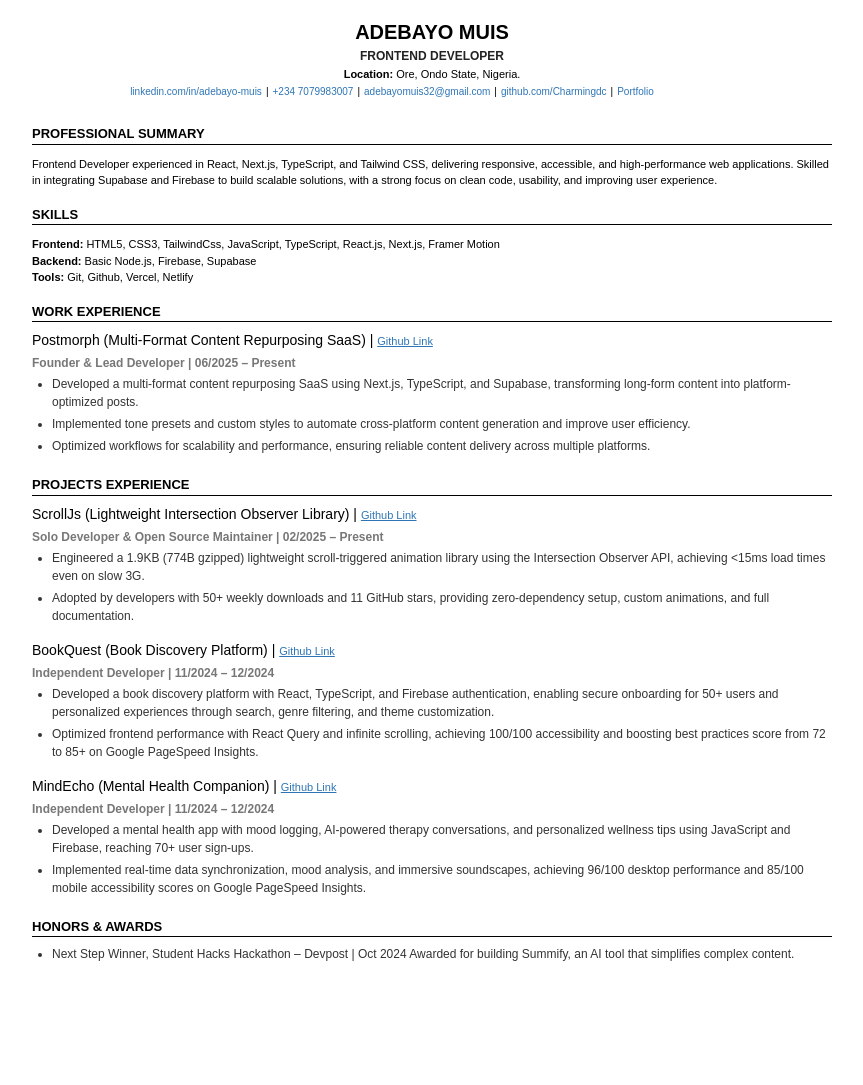
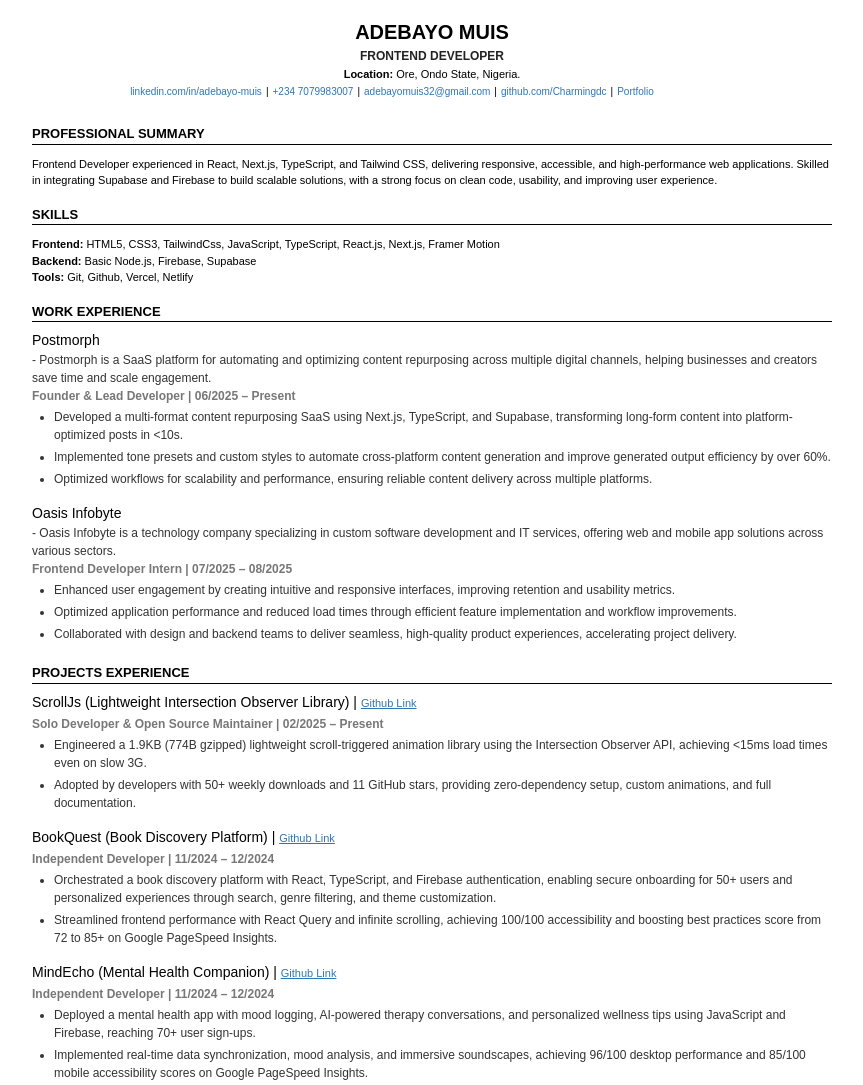
Before and after one commit to Charmingdc/resume, a plain HTML site: page resumes/frontend-resume.html in a window 1280 px wide. Shown: the top 1085 px of the page, without its empty margins (208-1071 px from the left). Before the commit the page ends 982 px from the top, so only its background shows below. Drawn offline with Linux system fonts and the light colour scheme; a web font is replaced by a local one.

Commit message:
Improved Personal resume

```diff
--- a/resumes/frontend-resume.html
+++ b/resumes/frontend-resume.html
@@ -85,8 +85,15 @@
 
       .section h3 {
         font-weight: 500;
-        margin: 8px 0 8px;
+        margin-top: 8px;
         font-size: 14px;
+      }
+
+      .section h3 + p {
+        color: #333;
+        font-size: 12px;
+        line-height: 1.5;
+        margin-top: -14px;
       }
 
       .section h3 a {
@@ -98,11 +105,12 @@
         font-size: 12px;
         font-weight: 700;
         color: #777;
-        margin-block: -5px;
+        margin-top: -12px;
+        margin-bottom: -5px;
       }
 
       ul {
-        margin: 8px 0 15px 20px;
+        margin: 8px 0 15px 22px;
         padding: 0;
       }
 
@@ -173,26 +181,49 @@
 
     <h2>Work Experience</h2>
     <div class="section">
-      <h3>
-        Postmorph (Multi-Format Content Repurposing SaaS) |
-        <a href="https://github.com/Charmingdc/postmorph" target="_blank">
-          Github Link
-        </a>
-      </h3>
+      <h3>Postmorph</h3>
+      <p>
+        - Postmorph is a SaaS platform for automating and optimizing content
+        repurposing across multiple digital channels, helping businesses and
+        creators save time and scale engagement.
+      </p>
       <div class="meta">Founder & Lead Developer | 06/2025 – Present</div>
       <ul>
         <li>
           Developed a multi-format content repurposing SaaS using Next.js,
           TypeScript, and Supabase, transforming long-form content into
-          platform-optimized posts.
+          platform-optimized posts in <10s.
         </li>
         <li>
           Implemented tone presets and custom styles to automate cross-platform
-          content generation and improve user efficiency.
+          content generation and improve generated output efficiency by over
+          60%.
         </li>
         <li>
           Optimized workflows for scalability and performance, ensuring reliable
           content delivery across multiple platforms.
+        </li>
+      </ul>
+
+      <h3>Oasis Infobyte</h3>
+      <p>
+        - Oasis Infobyte is a technology company specializing in custom software
+        development and IT services, offering web and mobile app solutions
+        across various sectors.
+      </p>
+      <div class="meta">Frontend Developer Intern | 07/2025 – 08/2025</div>
+      <ul>
+        <li>
+          Enhanced user engagement by creating intuitive and responsive
+          interfaces, improving retention and usability metrics.
+        </li>
+        <li>
+          Optimized application performance and reduced load times through
+          efficient feature implementation and workflow improvements.
+        </li>
+        <li>
+          Collaborated with design and backend teams to deliver seamless,
+          high-quality product experiences, accelerating project delivery.
         </li>
       </ul>
     </div>
@@ -230,13 +261,13 @@
       <div class="meta">Independent Developer | 11/2024 – 12/2024</div>
       <ul>
         <li>
-          Developed a book discovery platform with React, TypeScript, and
+          Orchestrated a book discovery platform with React, TypeScript, and
           Firebase authentication, enabling secure onboarding for 50+ users and
           personalized experiences through search, genre filtering, and theme
           customization.
         </li>
         <li>
-          Optimized frontend performance with React Query and infinite
+          Streamlined frontend performance with React Query and infinite
           scrolling, achieving 100/100 accessibility and boosting best practices
           score from 72 to 85+ on Google PageSpeed Insights.
         </li>
@@ -251,7 +282,7 @@
       <div class="meta">Independent Developer | 11/2024 – 12/2024</div>
       <ul>
         <li>
-          Developed a mental health app with mood logging, AI-powered therapy
+          Deployed a mental health app with mood logging, AI-powered therapy
           conversations, and personalized wellness tips using JavaScript and
           Firebase, reaching 70+ user sign-ups.
         </li>
```
